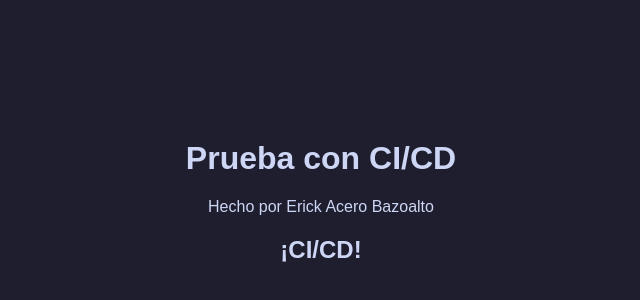
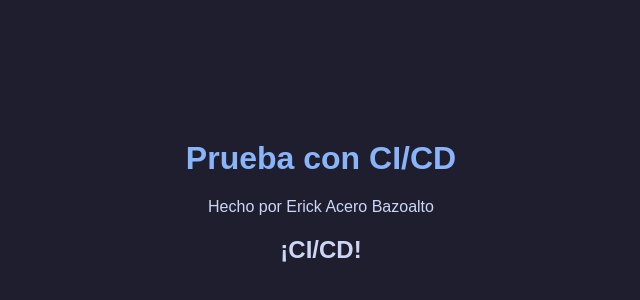
Before and after one commit to Erick-Acero/mi-proyecto-web, a website: page index.html in a window 1280 px wide. Shown: the part 20-320 px from the top of the page, without its empty margins (319-959 px from the left). Drawn offline with Linux system fonts and the light colour scheme.

Commit message:
Error controlado html v7

```diff
--- a/index.html
+++ b/index.html
@@ -11,7 +11,9 @@
         text-align: center;
         margin-top: 20vh;
       }
-      h1
+      h1 {
+        color: #89b4fa;
+      }
     </style>
   </head>
   <body>
```
